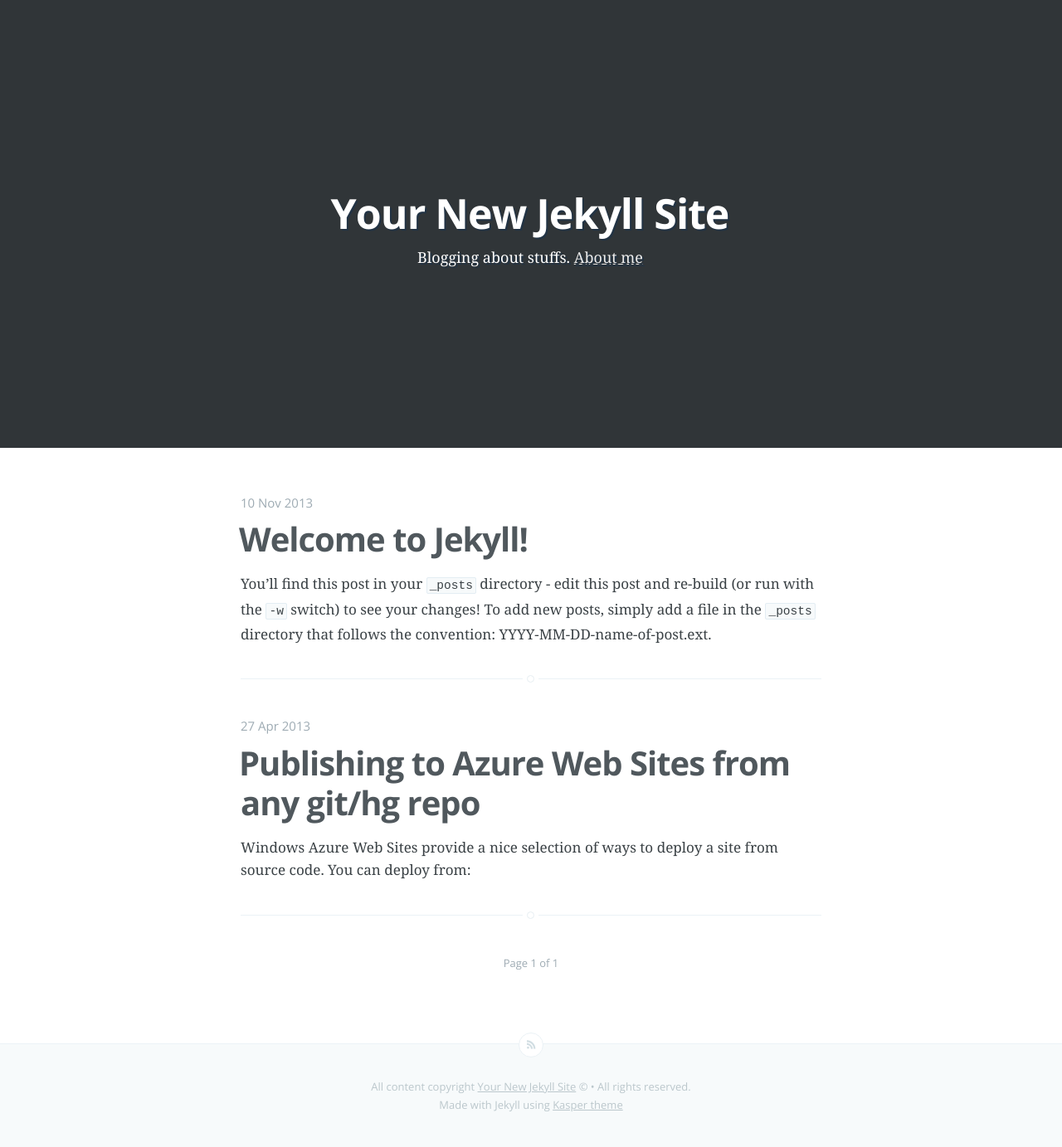
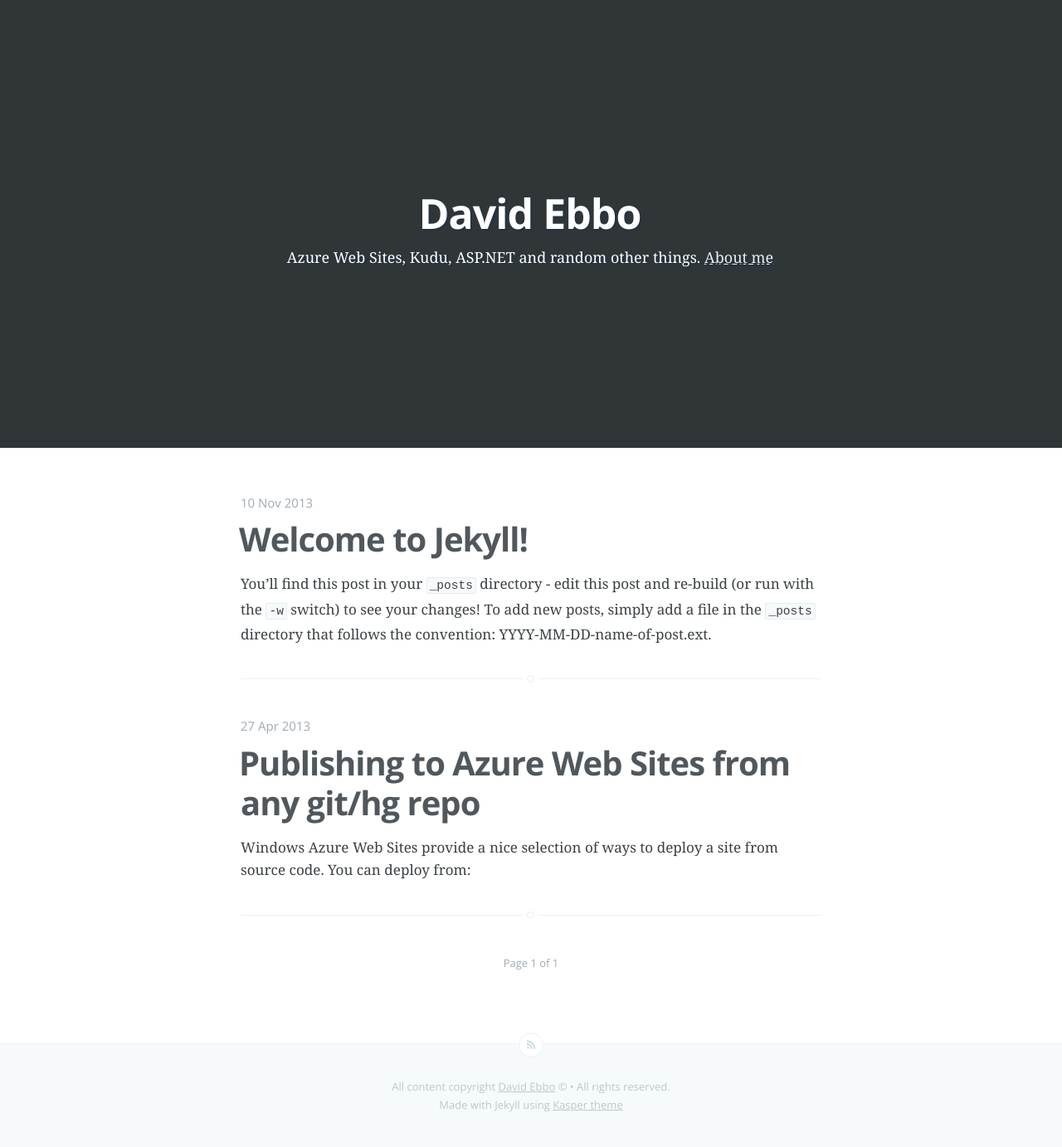
Before and after one commit to davidebbo/davidebbo.github.io, a Jekyll site: the page built from index.html, in a window 1280 px wide. Shown: the whole page at 83% size. Built offline with Jekyll 4.4.1, drawn with Linux system fonts in a browser that asks for light colours; Markdown is read by kramdown in place of the engine named in the settings; the list of posts is cut into pages by our own code.

Commit message:
Update site name

```diff
--- a/_config.yml
+++ b/_config.yml
@@ -1,6 +1,6 @@
-name: Your New Jekyll Site
-description: Blogging about stuffs
-meta_description: "Your New Jekyll Site, Blogging about stuffs"
+name: David Ebbo
+description: Azure Web Sites, Kudu, ASP.NET and random other things
+meta_description: "David Ebbo Site, Blogging about Azure Web Sites, Kudu, ASP.NET and random other things"
 
 markdown: redcarpet
 pygments: true
```
